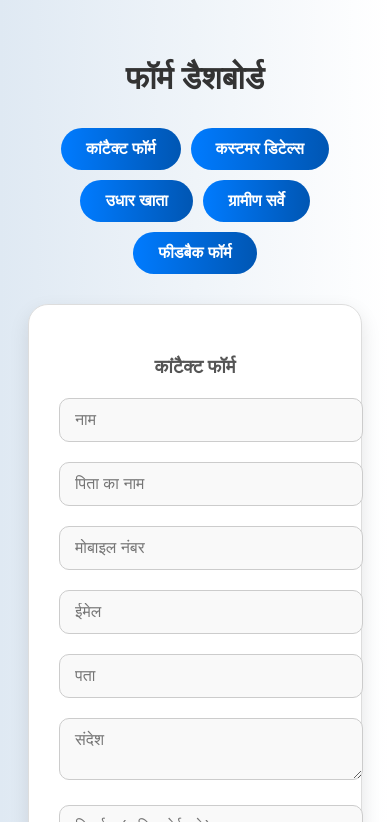
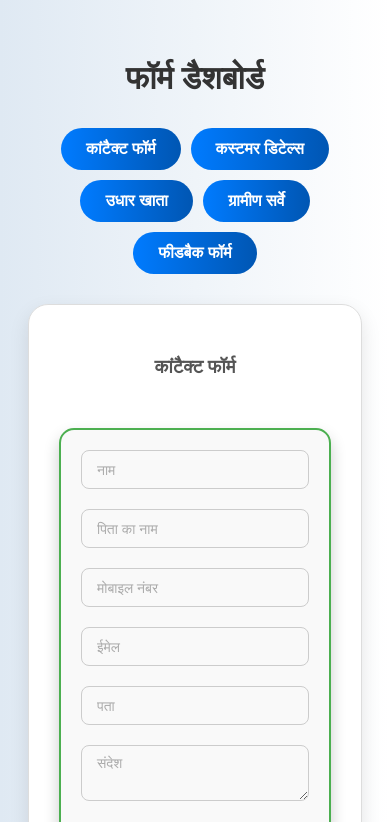
Before and after one commit to cscinfo/Data-Entry-2, a plain HTML site: page index.html in a window 390 px wide. Both pictures are taken after a click on the button "कांटैक्ट फॉर्म". Shown: the top 822 px of the page. Drawn offline with Linux system fonts and the light colour scheme.

Commit message:
Update index.html

```diff
--- a/index.html
+++ b/index.html
@@ -89,6 +89,85 @@
       color: #555;
       margin-bottom: 20px;
     }
+    /* फॉर्म का बाहरी बॉक्स */
+form {
+  max-width: 500px;
+  margin: 50px auto;
+  padding: 30px;
+  border: 2px solid #4CAF50;
+  border-radius: 15px;
+  background-color: #f9f9f9;
+  box-shadow: 0 8px 16px rgba(0,0,0,0.2);
+  font-family: Arial, sans-serif;
+}
+
+/* लेबल स्टाइल */
+form label {
+  display: block;
+  margin-bottom: 8px;
+  font-weight: bold;
+  color: #333;
+  font-size: 16px;
+}
+
+/* इनपुट, सेलेक्ट और टेक्स्ट एरिया स्टाइल */
+form input[type="text"],
+form input[type="email"],
+form input[type="tel"],
+form input[type="number"],
+form input[type="password"],
+form textarea,
+form select {
+  width: 100%;
+  padding: 10px 15px;
+  margin-bottom: 20px;
+  border: 1px solid #ccc;
+  border-radius: 8px;
+  box-sizing: border-box;
+  font-size: 15px;
+  transition: 0.3s;
+}
+
+/* इनपुट फोकस स्टाइल */
+form input:focus,
+form textarea:focus,
+form select:focus {
+  border-color: #4CAF50;
+  box-shadow: 0 0 8px #4CAF50;
+  outline: none;
+}
+
+/* बटन स्टाइल */
+form button {
+  background-color: #4CAF50;
+  color: white;
+  padding: 12px 20px;
+  border: none;
+  border-radius: 8px;
+  cursor: pointer;
+  font-size: 16px;
+  width: 100%;
+  transition: 0.3s;
+}
+
+/* बटन पर होवर */
+form button:hover {
+  background-color: #45a049;
+}
+
+/* Placeholder टेक्स्ट स्टाइल */
+form input::placeholder,
+form textarea::placeholder {
+  color: #aaa;
+  font-size: 14px;
+}
+
+/* Responsive (Mobile friendly) */
+@media (max-width: 600px) {
+  form {
+    padding: 20px;
+  }
+
   </style>
 </head>
 <body>
```
